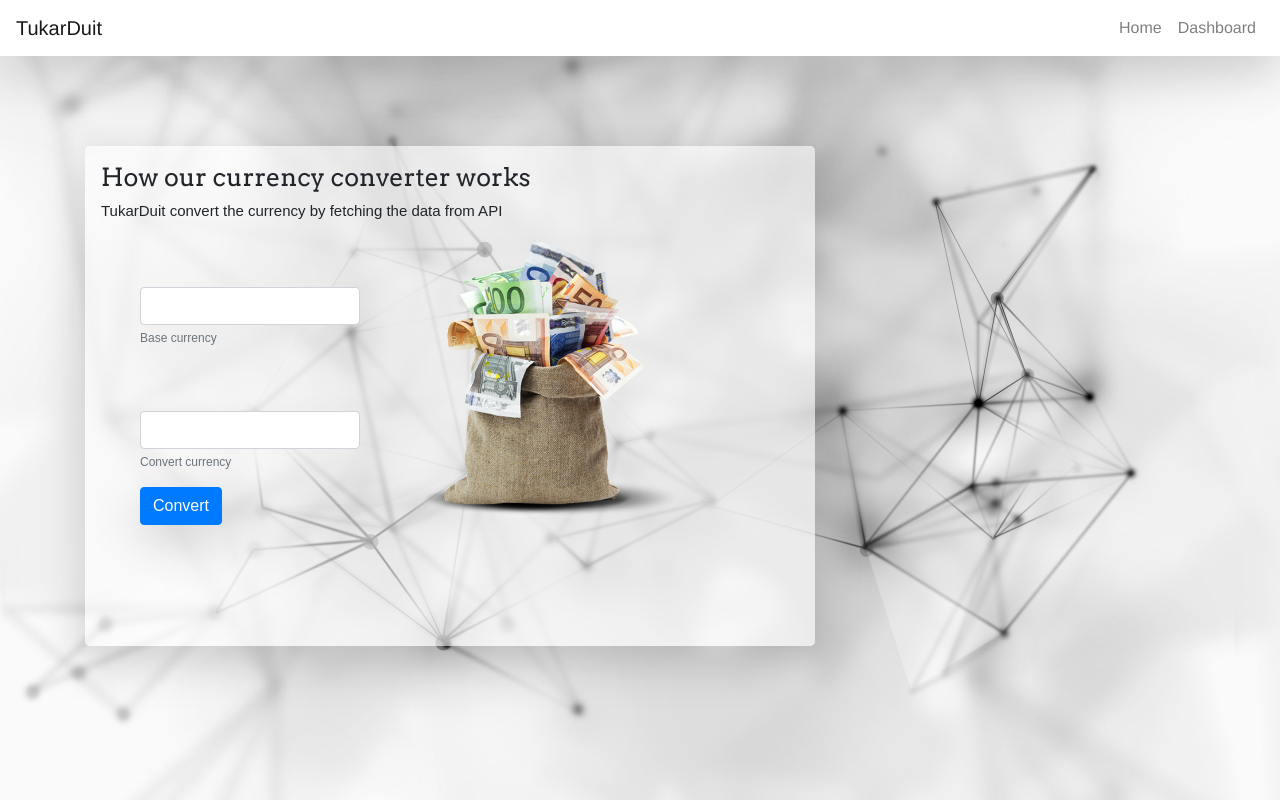
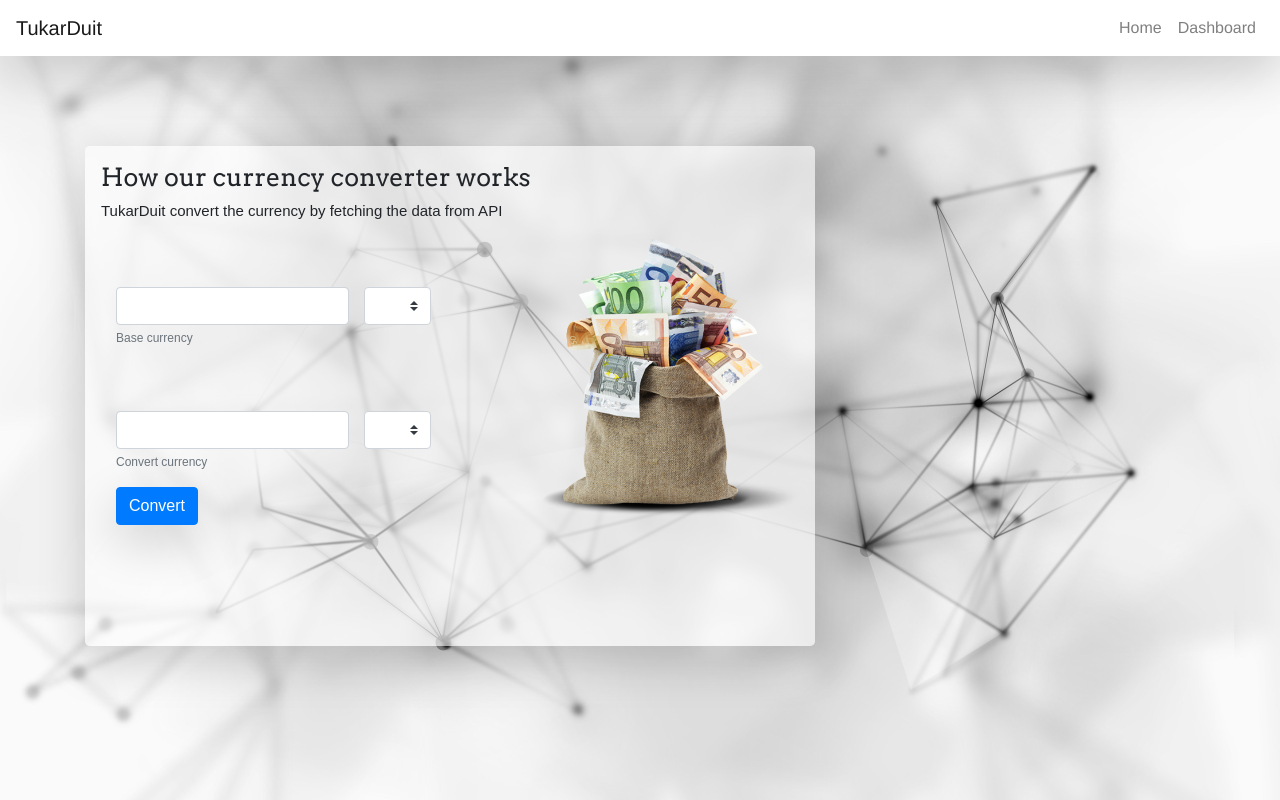
Before and after one commit to Firzan97/currency-converter, a Vue app: page / in a window 1280 px wide. Built offline with nearby package versions, Linux system fonts and the light colour scheme; no server answers.

Commit message:
install axios

```diff
--- a/package.json
+++ b/package.json
@@ -8,6 +8,7 @@
     "lint": "vue-cli-service lint"
   },
   "dependencies": {
+    "axios": "^0.20.0",
     "bootstrap": "^4.5.3",
     "bootstrap-vue": "^2.17.3",
     "core-js": "^3.6.5",
--- a/src/components/ConverterMenu.vue
+++ b/src/components/ConverterMenu.vue
@@ -8,10 +8,10 @@
             <p>TukarDuit convert the currency by fetching the data from API</p>
             <b-container class="bv-example-row">
               <b-row>
-                <b-col cols="5">
+                <b-col cols="7">
                   <b-container>
                     <b-row class="py-5">
-                      <div class="px-4">
+                      <div class="">
                         <b-form v-on:submit="onSubmit" v-on:reset="onReset">
                           <b-form-group
                             id="input-group-1"
@@ -27,10 +27,16 @@
                             >
                           </b-form-group>
                         </b-form>
-                      </div></b-row
-                    >
+                      </div>
+                      <b-col cols="3">
+                        <b-form-select
+                          v-model="selectedCurrency"
+                          :options="currency"
+                          value-field="rates"
+                        ></b-form-select> </b-col
+                    ></b-row>
                     <b-row>
-                      <div class="px-4">
+                      <div class="">
                         <b-form v-on:submit="onSubmit" v-on:reset="onReset">
                           <b-form-group
                             id="input-group-1"
@@ -52,10 +58,14 @@
                             >Convert</b-button
                           >
                         </b-form>
-                      </div></b-row
-                    ></b-container
-                  ></b-col
-                >
+                      </div>
+                      <b-col cols="3">
+                        <b-form-select
+                          v-model="selectedCurrency"
+                          :options="currency"
+                          value-field="rates"
+                        ></b-form-select> </b-col></b-row></b-container
+                ></b-col>
                 <b-col cols="5">
                   <img
                     class="img-fluid pl-2"
@@ -72,14 +82,26 @@
 </template>
 
 <script>
+const axios = require("axios");
+
 export default {
   name: "ConverterMenu",
   data() {
     return {
+      currency: {
+        kod: [],
+        cur: [],
+      },
+      selectedCurrency: "",
+
       form: {
         email: "",
       },
     };
+  },
+
+  created() {
+    this.loadCurrency();
   },
   methods: {
     onSubmit(evt) {
@@ -95,6 +117,22 @@ export default {
       this.$nextTick(() => {
         this.show = true;
       });
+    },
+    loadCurrency() {
+      axios
+        .get(
+          "http://data.fixer.io/api/latest?access_key=2775a2447f46b37ae6dd6d357884b28b"
+        )
+        .then(function(response) {
+          // handle success
+          //   this.currency. = response.data.rates;
+          console.log("pariyaaaa");
+          console.log(response.data.rates);
+        })
+        .catch(function(error) {
+          // handle error
+          console.log(error);
+        });
     },
   },
 };
```
Also changed, not shown: 1 other file (tests, documents, lock files or other folders).
